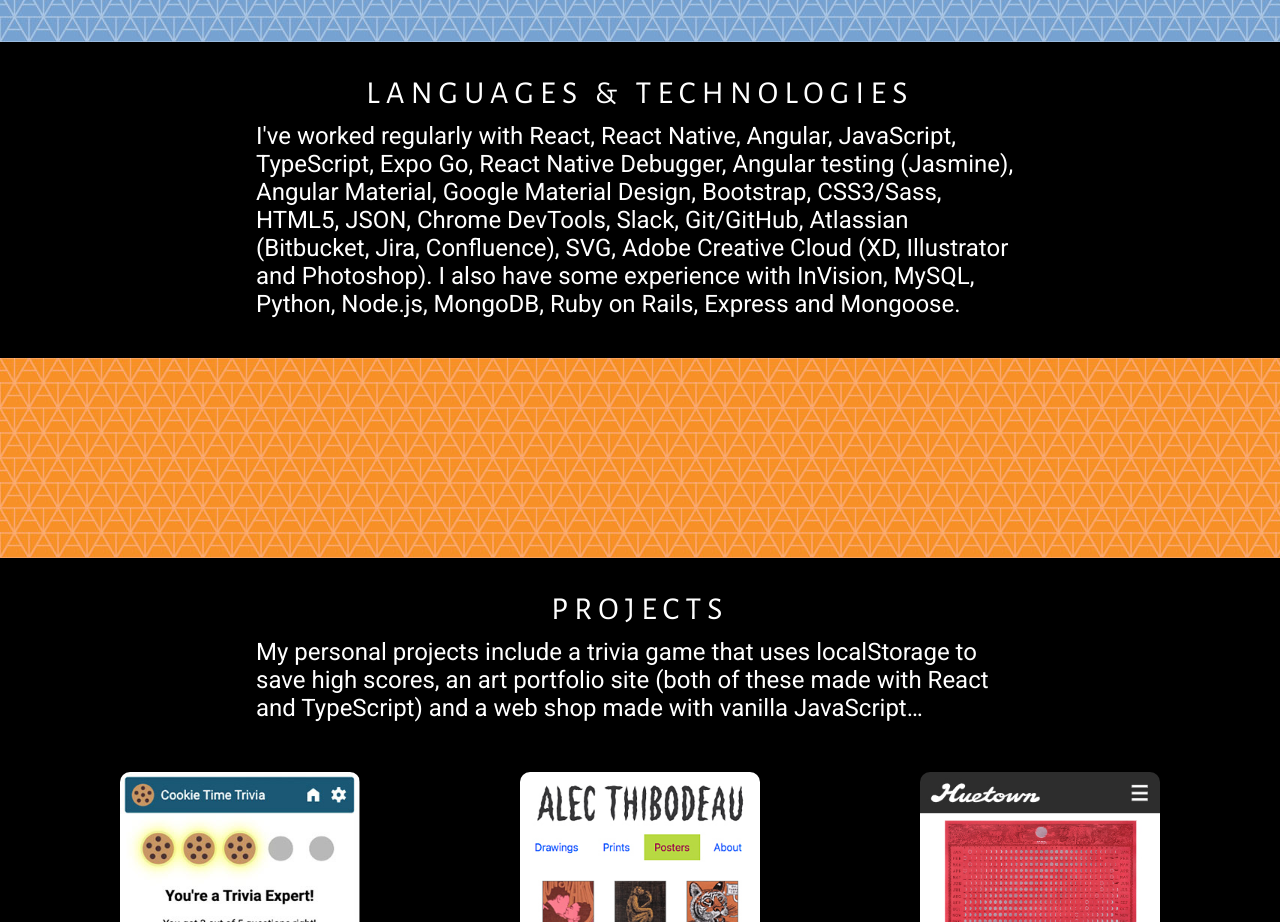
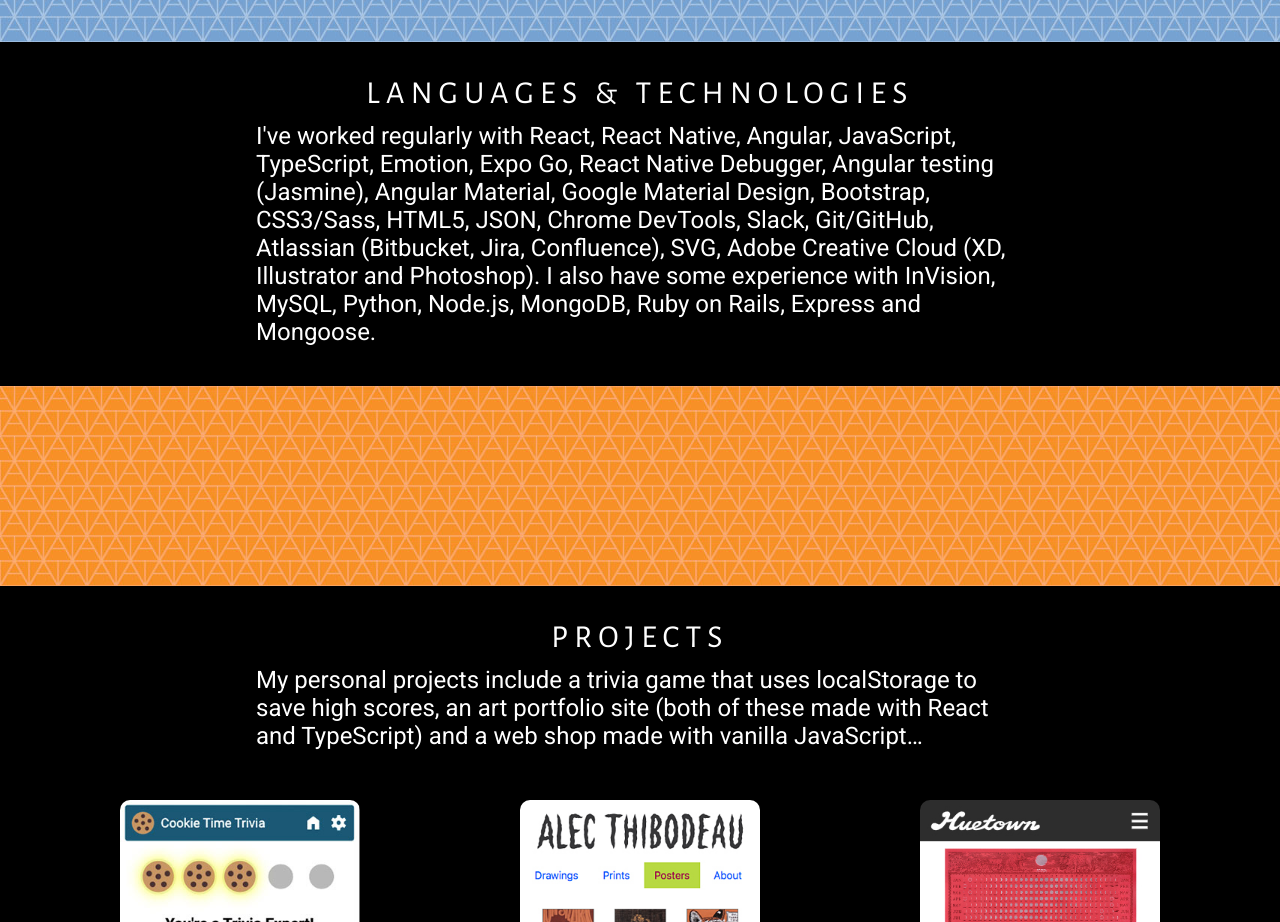
Before and after one commit to alecthibodeau/alecthibodeau.github.io, a React (Create React App) app: page / in a window 1280 px wide. Shown: the part 900-1822 px from the top of the page. Built offline with nearby package versions, Linux system fonts and the light colour scheme.

Commit message:
Update Languages & Technologies text

```diff
--- a/src/components/Main.tsx
+++ b/src/components/Main.tsx
@@ -67,7 +67,7 @@ function Main() {
       <section>
         <div className="paragraph-title">languages &&nbsp;technologies</div>
         <p>
-          I've worked regularly with React, React Native, Angular, JavaScript, TypeScript, Expo Go, React Native Debugger, Angular testing (Jasmine), Angular Material,
+          I've worked regularly with React, React Native, Angular, JavaScript, TypeScript, Emotion, Expo Go, React Native Debugger, Angular testing (Jasmine), Angular Material,
           Google Material Design, Bootstrap, CSS3/Sass, HTML5, JSON, Chrome DevTools, Slack, Git/GitHub, Atlassian (Bitbucket,
           Jira, Confluence), SVG, Adobe Creative Cloud (XD, Illustrator and Photoshop). I also have some experience with InVision, MySQL, Python,
           Node.js, MongoDB, Ruby on Rails, Express and Mongoose.
```
Also changed, not shown: 1 other file (tests, documents, lock files or other folders).
